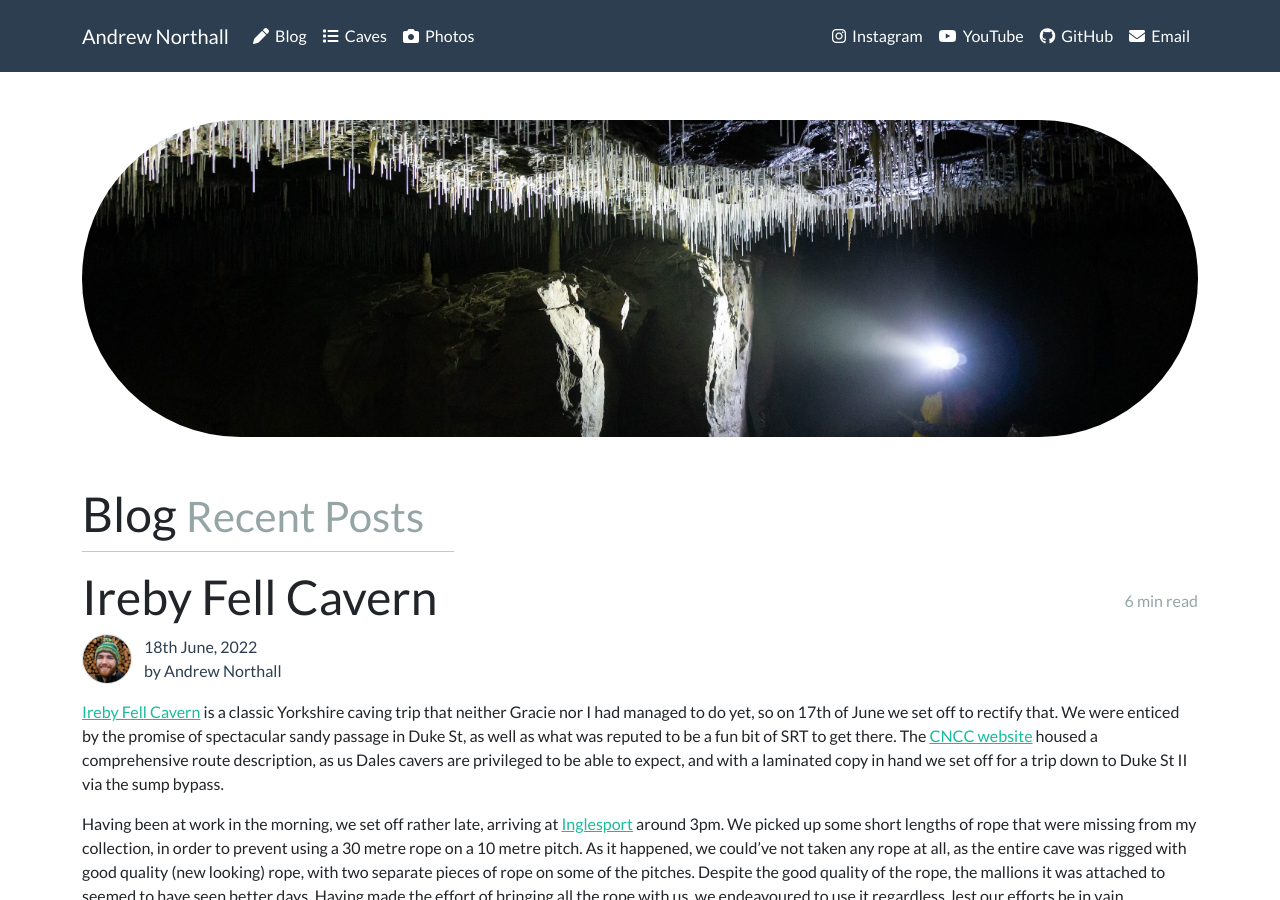
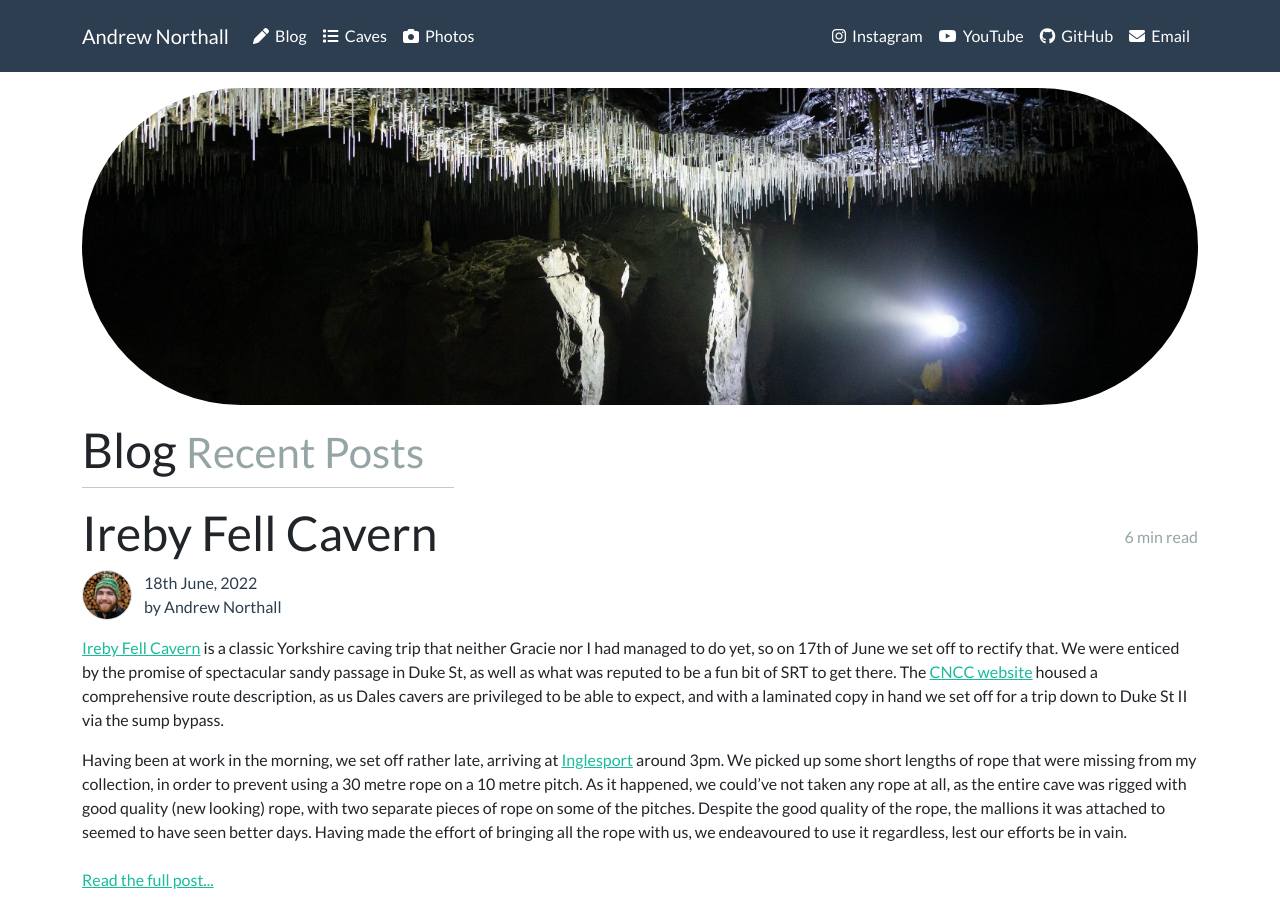
Before and after one commit to anorthall/northall.me.uk, a Jekyll site: the page built from www/index.html, in a window 1280 px wide and 900 px high. Built offline with Jekyll 4.4.1, drawn with Linux system fonts in a browser that asks for light colours.

Commit message:
Adjust margins on page banners

```diff
--- a/www/_includes/title_large.html
+++ b/www/_includes/title_large.html
@@ -3,7 +3,7 @@
 <div class="container p-0">
 
   {% if page.banner %}
-    <img src="{{ page.banner }}" class="img-fluid rounded rounded-pill rounded-5 mb-5 mt-5">
+    <img src="{{ page.banner }}" class="img-fluid rounded rounded-pill rounded-5 mb-3 mt-3">
   {% else %}
     <div class="mt-3"></div>
   {% endif %}
--- a/www/index.html
+++ b/www/index.html
@@ -7,9 +7,9 @@
 
 <!-- <img src="/images/avatar.jpg" class="d-none d-md-block col-md-4 mb-3 ms-md-3 rounded-circle border border-4 float-sm-end" alt="A photo of me"> -->
 
-<img src="/images/site_banner.jpg" class="img-fluid rounded rounded-pill mb-5 mt-5">
+<img src="/images/site_banner.jpg" class="img-fluid rounded rounded-pill mb-3 mt-3">
 
-<h2 class="mb-0 mt-0 display-5">
+<h2 class="display-5">
     Blog <small class="text-muted">Recent Posts</small>
 </h2>
 
```
